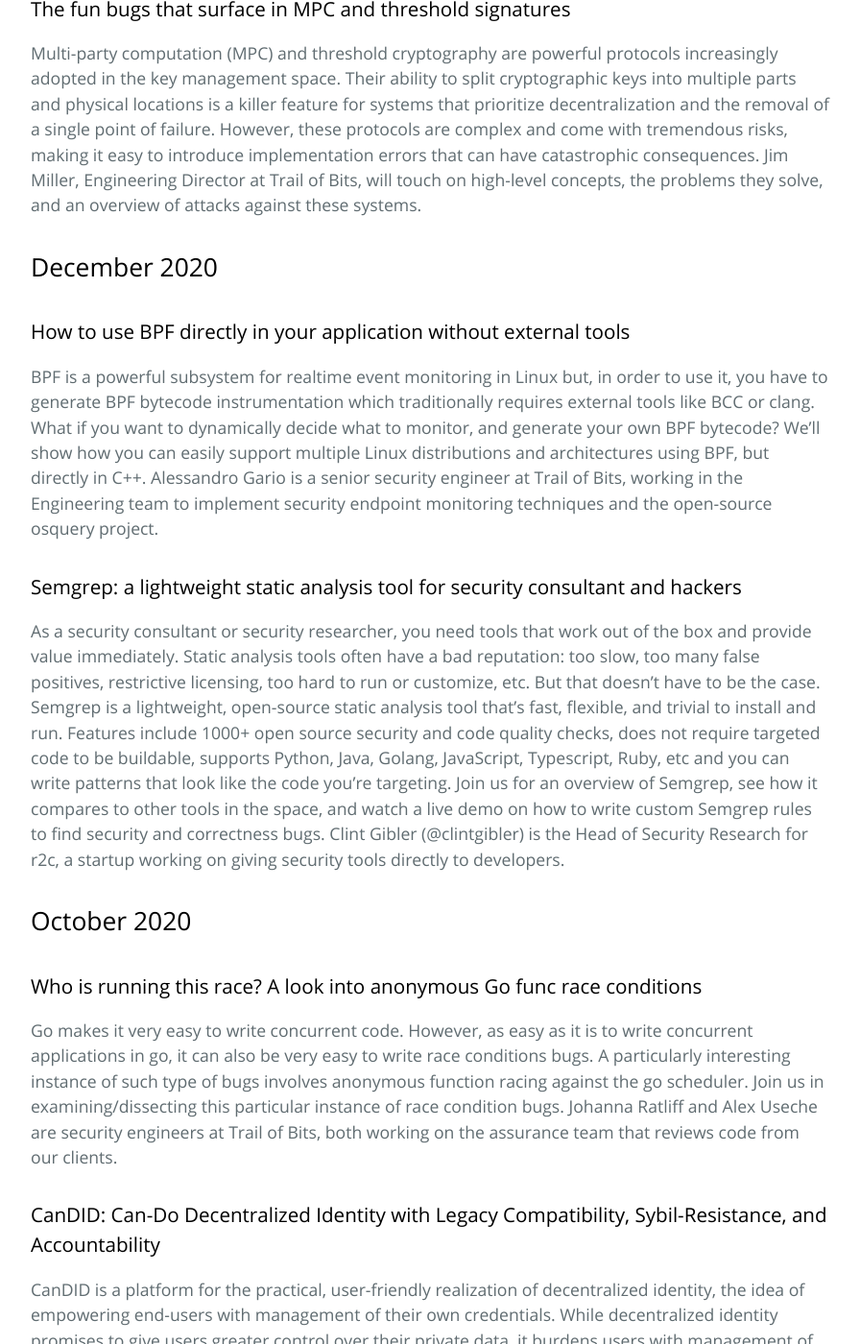
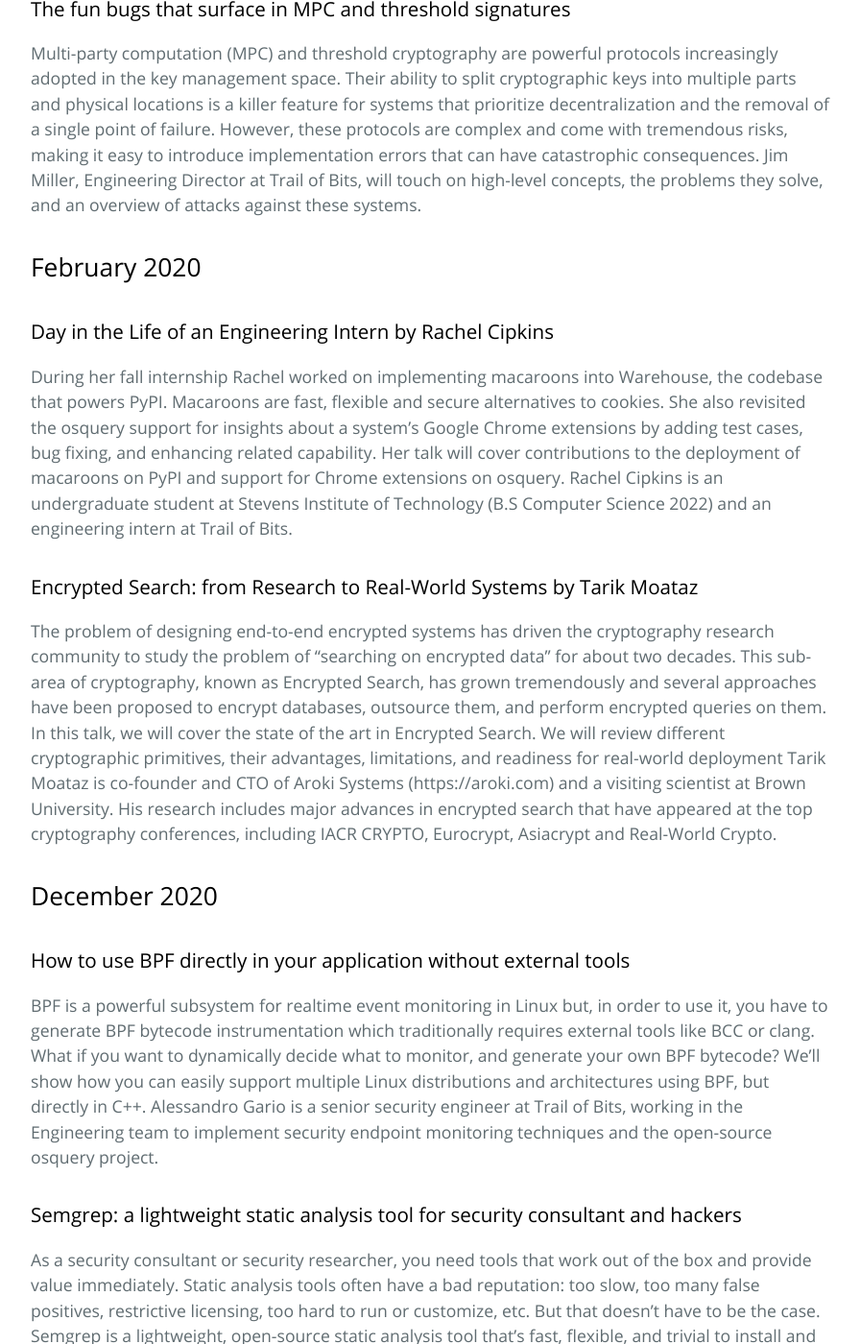
Before and after one commit to trailofbits/empirehacking.nyc, a Jekyll site: the page built from archive.md, in a window 1280 px wide and 1400 px high, scrolled down 948 px. Shown: the whole window at 96% size, without its empty margins (192-1088 px from the left). Built offline with Jekyll 4.4.1, drawn with Linux system fonts in a browser that asks for light colours; comment, search, counter and statistics services are not loaded; some of the changed text lies outside the part shown.

Commit message:
Update archive.md

```diff
--- a/archive.md
+++ b/archive.md
@@ -11,14 +11,22 @@ You could be listed here! [Submit your talk now](/about/#speak-at-a-meetup) to s
 
 ## February 2023
 
-### Tool demo lightning talk
-Trail of Bits Security Engineer Ian Smith helped develop a tool, BTIGhidra, that performs type inference on binaries statically. Ian will demo this tool, including examples on how it can improve reverse engineering workflows, and improves upon prior ad-hoc approaches to type inference on binaries.
+### Type inference in Ghidra with BTIGhidra
+Trail of Bits Security Engineer Ian Smith helped develop a tool, BTIGhidra, that performs type inference on binaries statically. Ian demoed this tool, including examples on how it can improve reverse engineering workflows, and improves upon prior ad-hoc approaches to type inference on binaries.
 
 ### Windows codesigning without Windows: Taming the root of trust
 The Microsoft Windows codesigning ("Authenticode") ecosystem is a dark and mysterious place: largely proprietary and undocumented, with sparingly few high-quality public references for doing Authenticode signature verification from scratch. William Woodruff, Trail of Bits' Engineering Director, will provide an in-depth review of Authenticode's internals, starting with Trail of Bits' own independent, open-source implementation (`uthenticode`). We'll then move into the outstanding challenge of full-chain signatures and introduce `windows-ctl`, a new set of Rust libraries and tools that bridge the gap by parsing and analyzing Windows' proprietary Certificate Trust Lists format.
 
 ### The fun bugs that surface in MPC and threshold signatures
 Multi-party computation (MPC) and threshold cryptography are powerful protocols increasingly adopted in the key management space. Their ability to split cryptographic keys into multiple parts and physical locations is a killer feature for systems that prioritize decentralization and the removal of a single point of failure. However, these protocols are complex and come with tremendous risks, making it easy to introduce implementation errors that can have catastrophic consequences. Jim Miller, Engineering Director at Trail of Bits, will touch on high-level concepts, the problems they solve, and an overview of attacks against these systems.
+
+## February 2020
+
+### Day in the Life of an Engineering Intern by Rachel Cipkins
+During her fall internship Rachel worked on implementing macaroons into Warehouse, the codebase that powers PyPI. Macaroons are fast, flexible and secure alternatives to cookies. She also revisited the osquery support for insights about a system’s Google Chrome extensions by adding test cases, bug fixing, and enhancing related capability. Her talk will cover contributions to the deployment of macaroons on PyPI and support for Chrome extensions on osquery. Rachel Cipkins is an undergraduate student at Stevens Institute of Technology (B.S Computer Science 2022) and an engineering intern at Trail of Bits.
+
+### Encrypted Search: from Research to Real-World Systems by Tarik Moataz
+The problem of designing end-to-end encrypted systems has driven the cryptography research community to study the problem of "searching on encrypted data" for about two decades. This sub-area of cryptography, known as Encrypted Search, has grown tremendously and several approaches have been proposed to encrypt databases, outsource them, and perform encrypted queries on them. In this talk, we will cover the state of the art in Encrypted Search. We will review different cryptographic primitives, their advantages, limitations, and readiness for real-world deployment Tarik Moataz is co-founder and CTO of Aroki Systems (https://aroki.com) and a visiting scientist at Brown University. His research includes major advances in encrypted search that have appeared at the top cryptography conferences, including IACR CRYPTO, Eurocrypt, Asiacrypt and Real-World Crypto.
 
 ## December 2020
 
```
